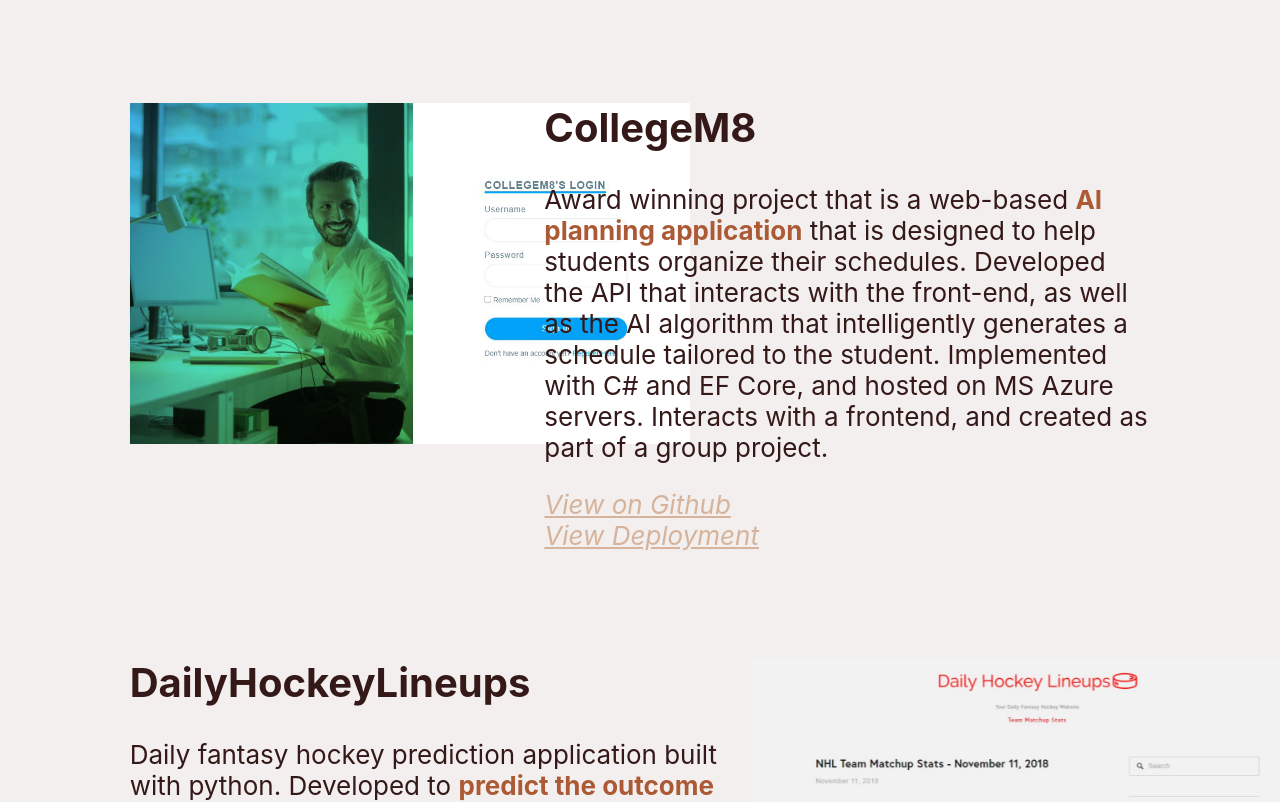
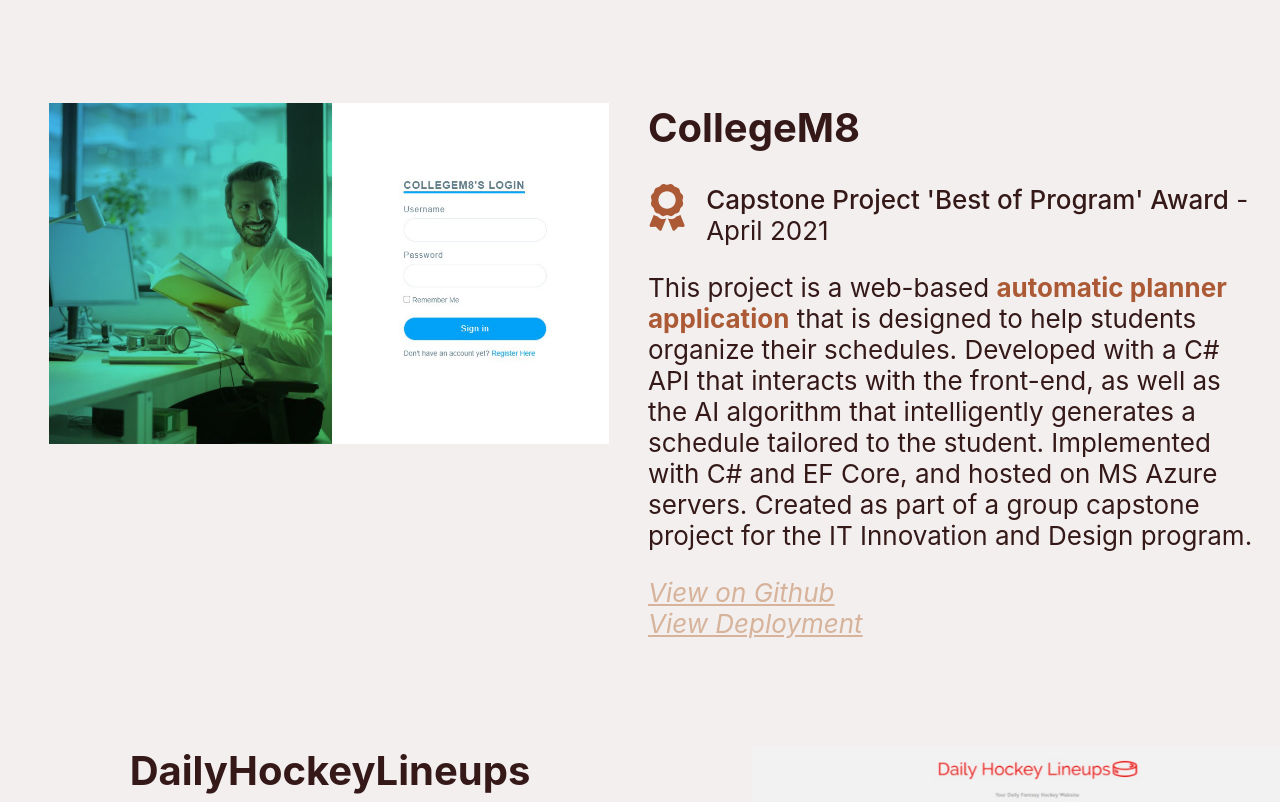
Before and after one commit to nsaccon/Portfolio, a React (Create React App) app: page / in a window 1280 px wide. Shown: the part 3866-4668 px from the top of the page. Built offline with nearby package versions, Linux system fonts and the light colour scheme.

Commit message:
Updated wordings and added award

```diff
--- a/src/App.css
+++ b/src/App.css
@@ -183,3 +183,15 @@
   padding-top: 3rem;
   padding-bottom: 6rem;
 }
+
+.projects_award{
+  display: flex;
+}
+
+.projects_awardIcon{
+  padding-right: 20px;
+  color:#ab5a35
+}
+.projects_awardText > b{
+  font-weight: 500;
+}
--- a/src/Components/Projects.js
+++ b/src/Components/Projects.js
@@ -1,6 +1,7 @@
 import { Grid } from "@material-ui/core";
 import Fade from "react-reveal/Fade";
 import { GoBeaker } from "react-icons/go";
+import { FaAward } from "react-icons/fa";
 import imgCollegeM8 from "../Images/CollegeM8.png";
 import imgDocuSign from "../Images/DocuSign.png";
 import imgDHL from "../Images/DHL.jpg";
@@ -54,7 +55,7 @@
           </Fade>
         </Grid>
 
-        <Grid item xs={4}>
+        <Grid item xs={6}>
           <Fade left delay={600}>
             <img
               src={imgCollegeM8}
@@ -70,13 +71,26 @@
               <h4 className="project-title">CollegeM8</h4>
             </Fade>
             <Fade right delay={200}>
+            <div className="projects_award">
+                <FaAward
+                  className="projects_awardIcon"
+                  size="1.8em"
+                  title="Capstone Project 'Best of Program' Award - April 2021"
+                />
+                <div className="projects_awardText">
+                  <b>Capstone Project 'Best of Program' Award</b> - April 2021
+                </div>
+              </div>
+            </Fade>
+            <Fade right delay={200}>
+
               <p className="project-text">
-                Award winning project that is a web-based <b>AI planning application</b> that
-                is designed to help students organize their schedules. Developed
-                the API that interacts with the front-end, as well as the AI
-                algorithm that intelligently generates a schedule tailored to
-                the student. Implemented with C# and EF Core, and hosted on MS
-                Azure servers. Interacts with a frontend, and created as part of a group project.
+                This project is a web-based <b>automatic planner application</b>{" "}
+                that is designed to help students organize their schedules.
+                Developed with a C# API that interacts with the front-end, as well as
+                the AI algorithm that intelligently generates a schedule
+                tailored to the student. Implemented with C# and EF Core, and
+                hosted on MS Azure servers. Created as part of a group capstone project for the IT Innovation and Design program.
               </p>
             </Fade>
             <Fade right delay={500}>
@@ -128,7 +142,7 @@
           </Fade>
         </Grid>
 
-        <Grid item xs={4}>
+        <Grid item xs={6}>
           <Fade right delay={600}>
             <img
               src={imgDocuSign}
```
